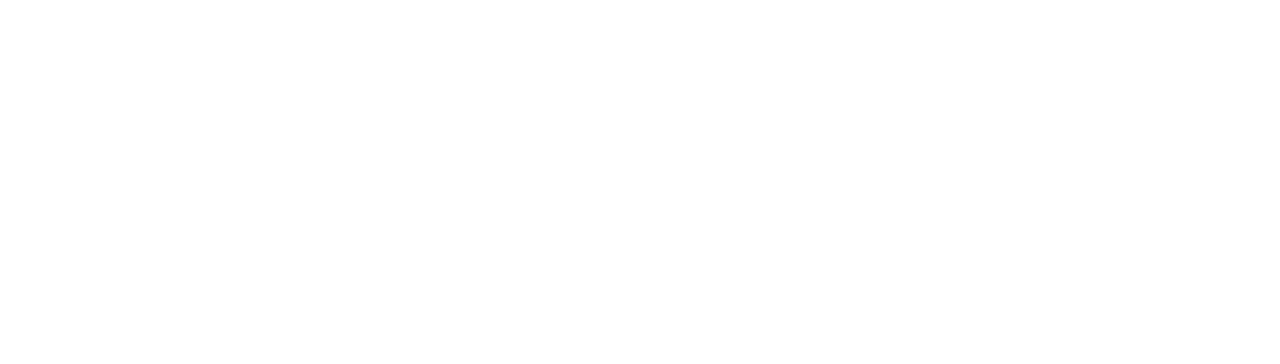
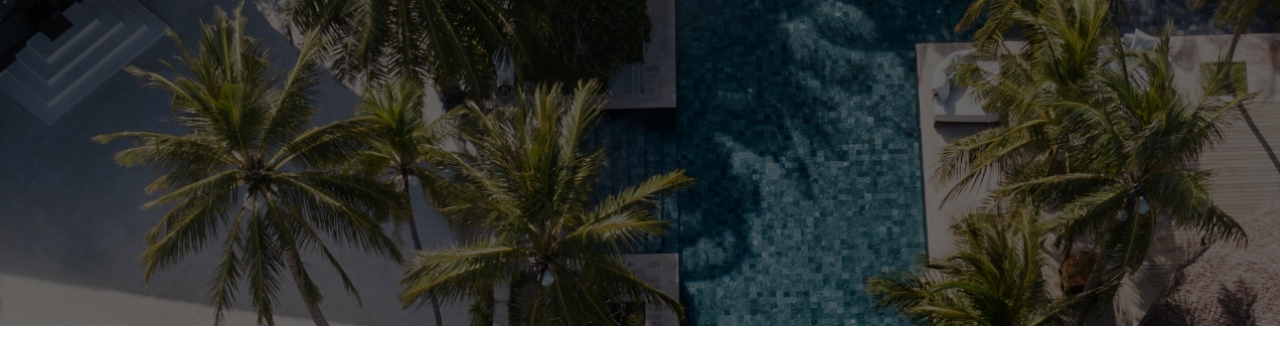
Before and after one commit to Janishi/Lesson-10, a plain HTML site: page index.html in a window 1280 px wide. Drawn offline with Linux system fonts and the light colour scheme.

Commit message:
add background image and box

```diff
--- /dev/null
+++ b/css/reset.css
@@ -0,0 +1,49 @@
+html, body, div, span, applet, object, iframe,
+h1, h2, h3, h4, h5, h6, p, blockquote, pre,
+a, abbr, acronym, address, big, cite, code,
+del, dfn, em, img, ins, kbd, q, s, samp,
+small, strike, strong, sub, sup, tt, var,
+b, u, i, center,
+dl, dt, dd, ol, ul, li,
+fieldset, form, label, legend,
+table, caption, tbody, tfoot, thead, tr, th, td,
+article, aside, canvas, details, embed,
+figure, figcaption, footer, header, hgroup,
+menu, nav, output, ruby, section, summary,
+time, mark, audio, video {
+	margin: 0;
+	padding: 0;
+	border: 0;
+	font-size: 100%;
+	font: inherit;
+	vertical-align: baseline;
+}
+/* HTML5 display-role reset for older browsers */
+article, aside, details, figcaption, figure,
+footer, header, hgroup, menu, nav, section {
+	display: block;
+}
+body {
+	line-height: 1;
+}
+ol, ul {
+	list-style: none;
+}
+blockquote, q {
+	quotes: none;
+}
+blockquote:before, blockquote:after,
+q:before, q:after {
+	content: '';
+	content: none;
+}
+table {
+	border-collapse: collapse;
+	border-spacing: 0;
+}
+.a{
+    text-decoration: none;
+}
+*{
+    box-sizing: border-box;
+}
--- a/css/style.css
+++ b/css/style.css
@@ -5,3 +5,11 @@
     background-repeat: no-repeat;
     background-size: cover;
 }
+.header-wrapper::after{
+    content: '';
+    width: 100%;
+    height: 100%;
+    background-color: black;
+    opacity: 60%;
+    display: block;
+}
--- a/index.html
+++ b/index.html
@@ -4,6 +4,8 @@
     <meta charset="UTF-8">
     <meta http-equiv="X-UA-Compatible" content="IE=edge">
     <meta name="viewport" content="width=device-width, initial-scale=1.0">
+    <link rel="stylesheet" href="css/reset.css">
+    <link rel="stylesheet" href="css/style.css">
     <title>lesson 10</title>
 </head>
 <body>
```
Also changed, not shown: images/Zetta Hotels.jpg (added).
